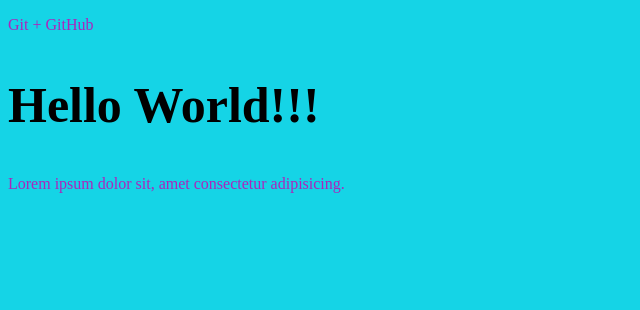
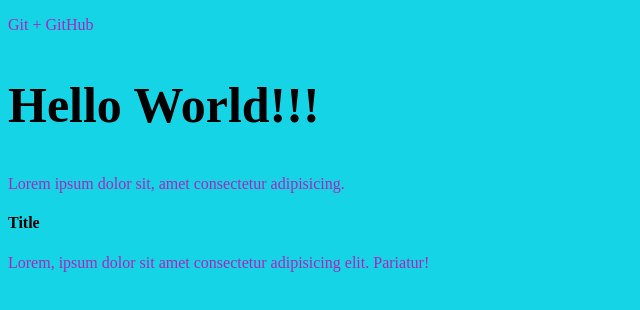
Before and after one commit to Skazli/GitTest, a plain HTML site: page index.html in a window 1280 px wide. Shown: the whole page, without its empty margins (0-640 px from the left). Drawn offline with Linux system fonts and the light colour scheme.

Commit message:
Новая ветка

```diff
--- a/index.html
+++ b/index.html
@@ -11,5 +11,7 @@
     <p>Git + GitHub</p>
     <h2>Hello World!!!</h2>
     <p>Lorem ipsum dolor sit, amet consectetur adipisicing.</p>
+    <h4>Title</h4>
+    <p>Lorem, ipsum dolor sit amet consectetur adipisicing elit. Pariatur!</p>
 </body>
 </html>
```
